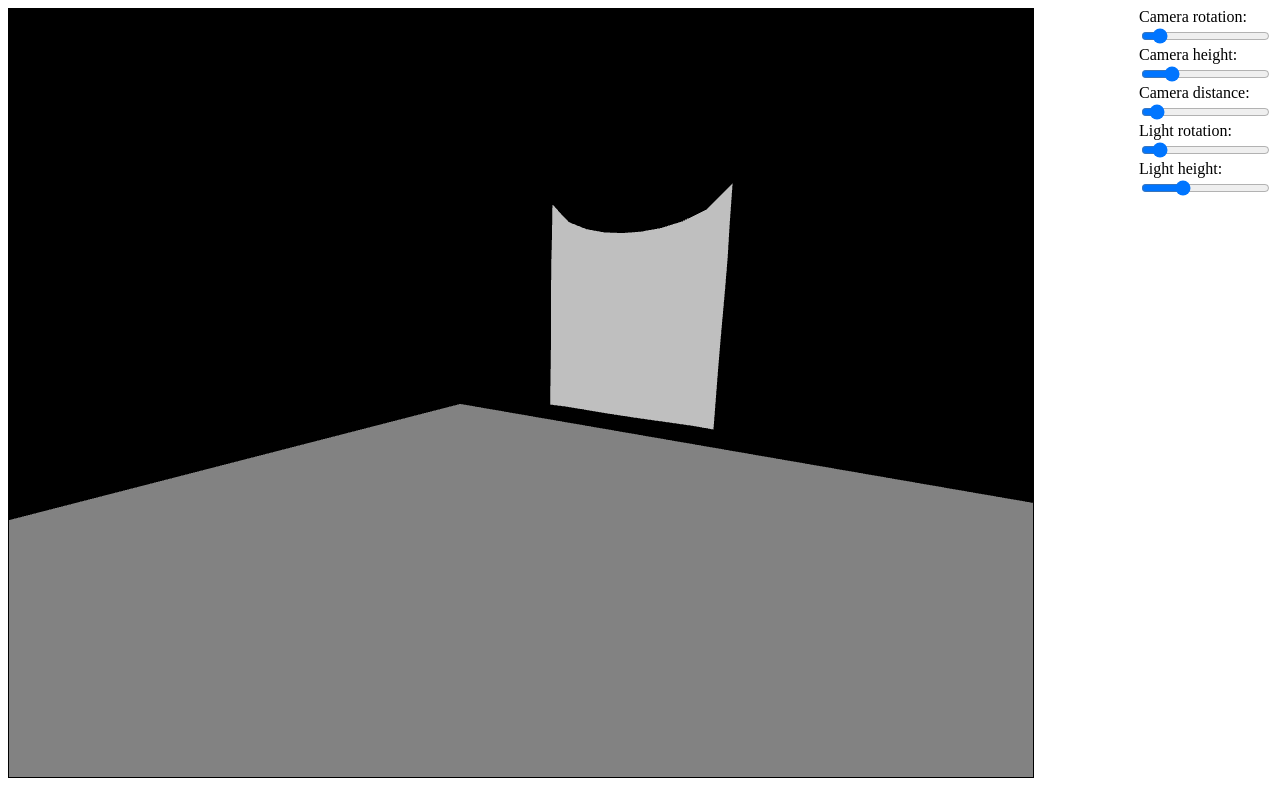
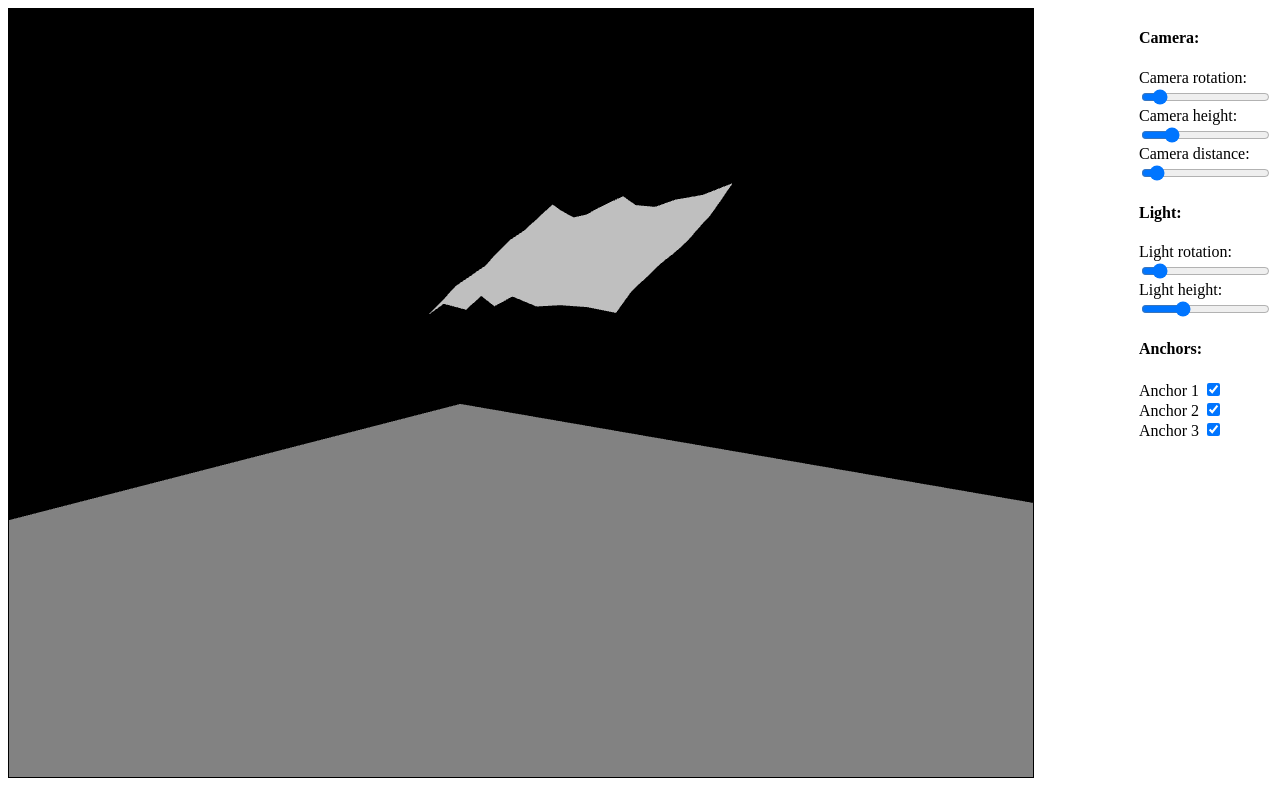
Before and after one commit to edoriggio/cape-simulation, a plain HTML site: page index.html in a window 1280 px wide. Drawn offline with Linux system fonts and the light colour scheme; animation ran at ten frames a second.

Commit message:
finished exercise 2

```diff
--- a/index.html
+++ b/index.html
@@ -18,20 +18,33 @@
   <canvas id="webgl-canvas" style="border:1px solid #000000;" width="1024" height="768"></canvas>
 
   <div style="float: right">
+    <h4>Camera:</h4>
     <div class="slidecontainer">
       Camera rotation:</br><input type="range" min="0" max="100" value="10" id="camera_rotation">
     </div>
+
     <div class="slidecontainer">
       Camera height:</br><input type="range" min="0" max="100" value="20" id="camera_y">
     </div>
+
     <div class="slidecontainer">
       Camera distance:</br><input type="range" min="10" max="150" value="20" id="camera_distance">
     </div>
+
+    <h4>Light:</h4>
     <div class="slidecontainer">
       Light rotation:</br><input type="range" min="0" max="100" value="10" id="light_rotation">
     </div>
+
     <div class="slidecontainer">
       Light height:</br><input type="range" min="0" max="100" value="30" id="light_height">
+    </div>
+
+    <h4>Anchors:</h4>
+    <div class="checkboxcontainer">
+      Anchor 1 <input type="checkbox" id="anchor_one" checked> <br>
+      Anchor 2 <input type="checkbox" id="anchor_two" checked> <br>
+      Anchor 3 <input type="checkbox" id="anchor_three" checked>
     </div>
   </div>
 </body>
--- a/src/shader.js
+++ b/src/shader.js
@@ -332,7 +332,10 @@ function updateNormals() {
 function updateCloth() {
   // Initialization of the mass-spring system
   for (let i = 0; i < cloth_size * cloth_size; i++) {
-    f[i] = vec3.fromValues(0.0, -gravity, 0.0);
+    let curr_time = ((Date.now() - time) / 200) * Math.random(10, 20);
+    curr_time = curr_time <= 30 ? curr_time : 30 * Math.random(10, 20);
+
+    f[i] = vec3.fromValues(0.0, -gravity, curr_time);
   }
 
   // Computing forces acting on every spring in the system and adding them to the corresponding particles
@@ -367,9 +370,16 @@ function updateCloth() {
     f[q] = vec3.add(vec3.create(), f[q], force_q);
   }
 
+  var anchor_one = document.getElementById("anchor_one");
+  var anchor_two = document.getElementById("anchor_two");
+  var anchor_three = document.getElementById("anchor_three");
+
   // Updating the velocities of the particles based on the forces acting on them
   for (let i = 0; i < cloth_size * cloth_size; i++) {
-    if (i !== 0 && i !== cloth_size - 1) {
+    if (anchor_one.checked && i === 0) continue;
+    if (anchor_two.checked && i === cloth_size / 2 - 1) continue;
+    if (anchor_three.checked && i === cloth_size - 1) continue;
+
     let vec_deltaT = vec3.fromValues(deltaT, deltaT, deltaT);
     let vec_mass = vec3.fromValues(mass, mass, mass);
 
@@ -387,7 +397,6 @@ function updateCloth() {
     cloth_vertices[3 * i] += position[0];
     cloth_vertices[3 * i + 1] += position[1];
     cloth_vertices[3 * i + 2] += position[2];
-    }
   }
 
   gl.bindBuffer(gl.ARRAY_BUFFER, clothVertexBuffer);
```
Lines whose indentation alone changed are shown as unchanged.
